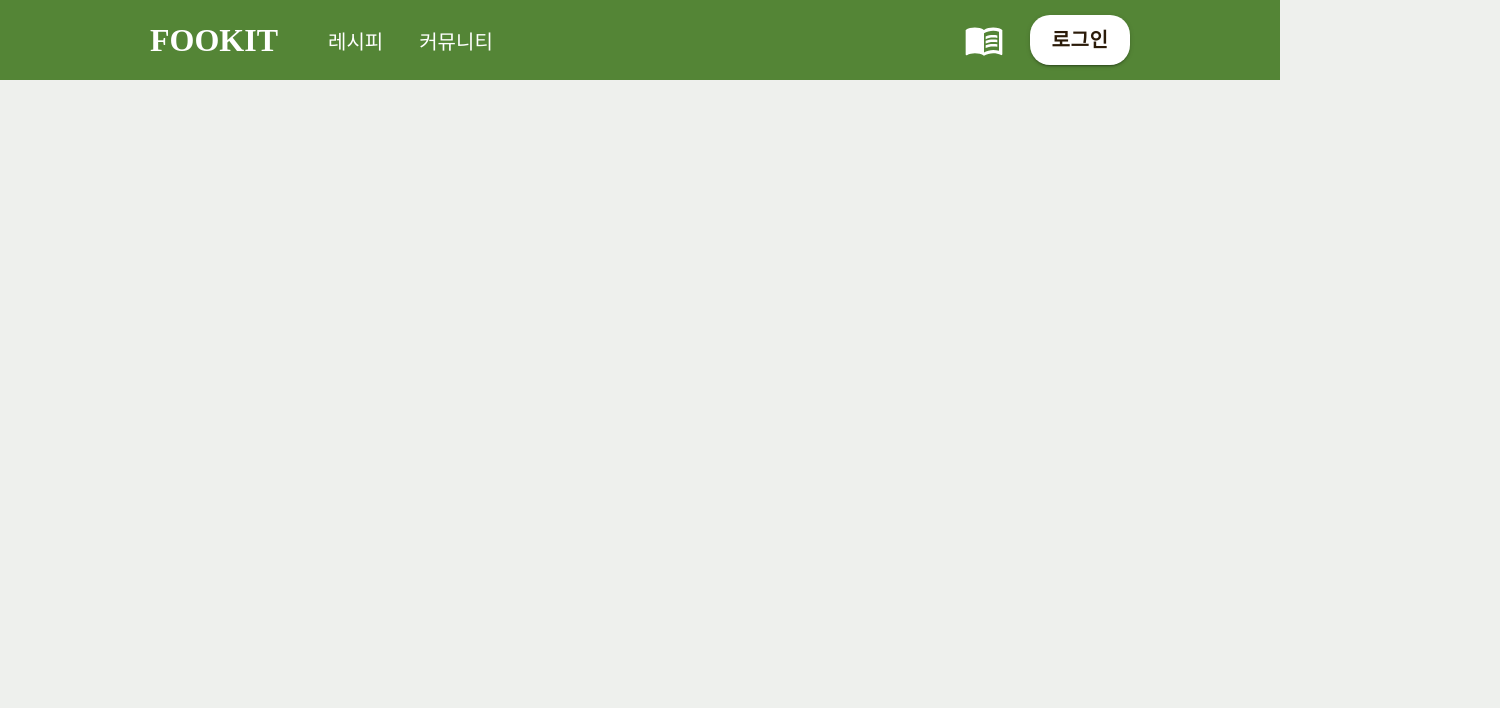
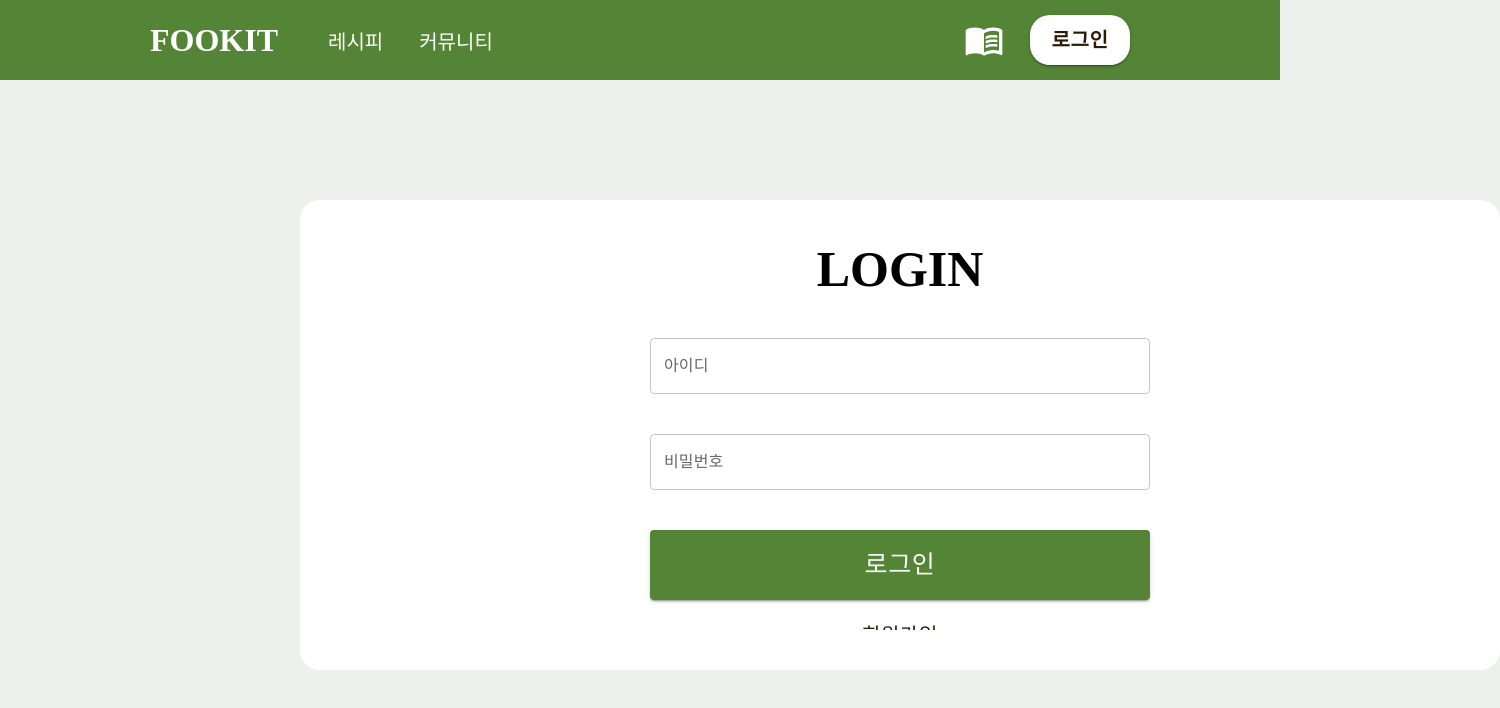
Before and after one commit to oooihmm/fookit, a React (Create React App) app: page /login in a window 1280 px wide. Shown: the top 708 px of the page, 1500 px wide, since content can reach past the window. Built offline with nearby package versions, Linux system fonts and the light colour scheme; a web font is replaced by a local one.

Commit message:
feat: 로그인 페이지 틀

```diff
--- /dev/null
+++ b/src/pages/Login.tsx
@@ -0,0 +1,125 @@
+import React, { useState } from "react";
+import styled from "styled-components";
+import { useNavigate } from "react-router-dom";
+import { Box, TextField, Button } from "@mui/material";
+
+const Container = styled.div`
+  padding: 50px 150px; // 1500 - 300 = 1200
+
+  width: 100%;
+  height: 100%;
+`;
+
+const Wrapper = styled.div`
+  padding: 40px 80px;
+  display: flex;
+  flex-direction: column;
+  justify-content: center;
+
+  background-color: #fff;
+  border-radius: 20px;
+
+  min-width: 1200px;
+  height: 100%;
+`;
+
+const Title = styled.h1`
+  text-align: center;
+  font-size: 50px;
+  font-weight: 700;
+  margin-bottom: 40px;
+`;
+
+const Login = () => {
+  const [username, setUsername] = useState("");
+  const [password, setPassword] = useState("");
+
+  const handleSubmit = (event: React.SyntheticEvent) => {
+    event.preventDefault();
+    console.log("Username:", username);
+    console.log("Password:", password);
+  };
+
+  const navigate = useNavigate();
+  const handleSignUpClick = () => {
+    // 회원가입 페이지로 이동
+    navigate("/signup");
+  };
+
+  return (
+    <Container>
+      <Wrapper>
+        <Box
+          sx={{
+            display: "flex",
+            justifyContent: "center",
+            overflow: "overlay",
+          }}
+        >
+          <Box
+            sx={{
+              maxWidth: "500px",
+              "& .MuiTextField-root": {
+                margin: "0 0 40px 0",
+              },
+              "& .MuiButton-root": {
+                height: "70px",
+                margin: "0",
+              },
+
+              display: "flex",
+              flexDirection: "column",
+            }}
+          >
+            <Title>LOGIN</Title>
+            <form onSubmit={handleSubmit}>
+              <TextField
+                label="아이디"
+                variant="outlined"
+                fullWidth
+                margin="normal"
+                value={username}
+                onChange={(e) => setUsername(e.target.value)}
+              />
+              <TextField
+                label="비밀번호"
+                type="password"
+                variant="outlined"
+                fullWidth
+                margin="normal"
+                value={password}
+                onChange={(e) => setPassword(e.target.value)}
+              />
+              <Button
+                variant="contained"
+                type="submit"
+                fullWidth
+                sx={{
+                  mt: 2,
+                  fontSize: "25px",
+                  backgroundColor: "#548536",
+                  "&:hover": {
+                    backgroundColor: "#94b282",
+                    color: "#2b1b09",
+                  },
+                }}
+              >
+                로그인
+              </Button>
+            </form>
+            <Box sx={{ display: "flex", justifyContent: "center" }}>
+              <Button
+                onClick={handleSignUpClick}
+                sx={{ mt: 2, fontSize: "20px", color: "#2b1b09" }}
+              >
+                회원가입
+              </Button>
+            </Box>
+          </Box>
+        </Box>
+      </Wrapper>
+    </Container>
+  );
+};
+
+export default Login;
--- a/src/routes/index.tsx
+++ b/src/routes/index.tsx
@@ -1,39 +1,29 @@
-import { Routes, Route } from 'react-router-dom';
-import { Layout } from '../layouts';
-import { Suspense, lazy } from 'react';
+import { Routes, Route } from "react-router-dom";
+import { Layout } from "../layouts";
+import { Suspense, lazy } from "react";
 
-const Home = lazy(() => import('../pages/Home'));
-const RecipesPage = lazy(() => import('../pages/recipes'));
-const RecipeWritePage = lazy(() => import('../pages/recipes/write'));
+const Home = lazy(() => import("../pages/Home"));
+const RecipesPage = lazy(() => import("../pages/recipes"));
+const RecipeWritePage = lazy(() => import("../pages/recipes/write"));
+const Login = lazy(() => import("../pages/Login"));
 
 export default function AppRoutes() {
   return (
     <Suspense fallback={<p>Loading...</p>}>
       <Routes>
-        <Route
-          path='/'
-          element={<Layout />}>
-          <Route
-            index
-            element={<Home />}></Route>
-          <Route
-            path='/recipes'
-            element={<RecipesPage />}></Route>
-          <Route
-            path='/recipes/write'
-            element={<RecipeWritePage />}></Route>
-          <Route path='/recipes/:recipeNo/detail'></Route>
-          <Route path='/community'></Route>
-          <Route path='/community/write'></Route>
-          <Route path='/community/:recipeNo/detail'></Route>
-          <Route path='/login' />
-          <Route path='/signup' />
-          <Route path='/mypage' />
+        <Route path="/" element={<Layout />}>
+          <Route index element={<Home />}></Route>
+          <Route path="/recipes" element={<RecipesPage />}></Route>
+          <Route path="/recipes/write" element={<RecipeWritePage />}></Route>
+          <Route path="/recipes/:recipeNo/detail"></Route>
+          <Route path="/community"></Route>
+          <Route path="/community/write"></Route>
+          <Route path="/community/:recipeNo/detail"></Route>
+          <Route path="/login" element={<Login />} />
+          <Route path="/signup" />
+          <Route path="/mypage" />
         </Route>
-        <Route
-          path='*'
-          element={<p>Not Found</p>}
-        />
+        <Route path="*" element={<p>Not Found</p>} />
       </Routes>
     </Suspense>
   );
```
